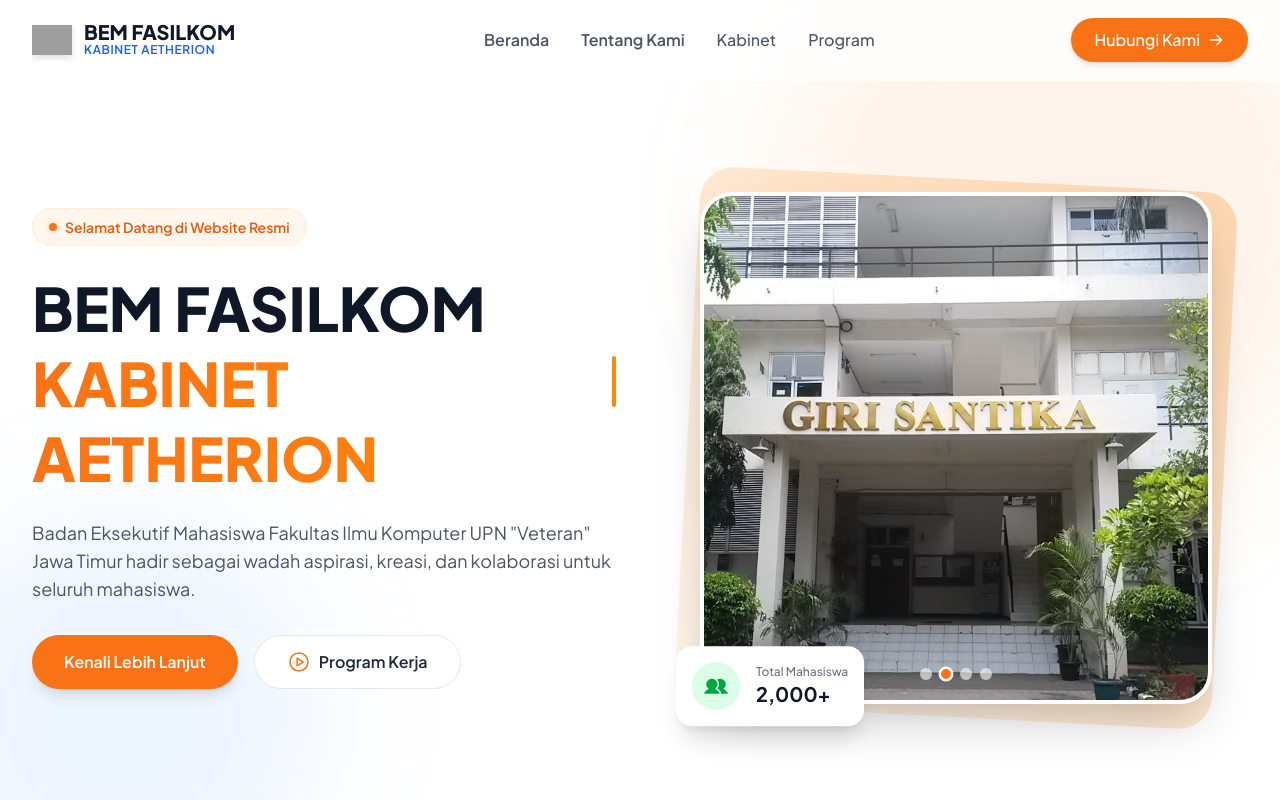
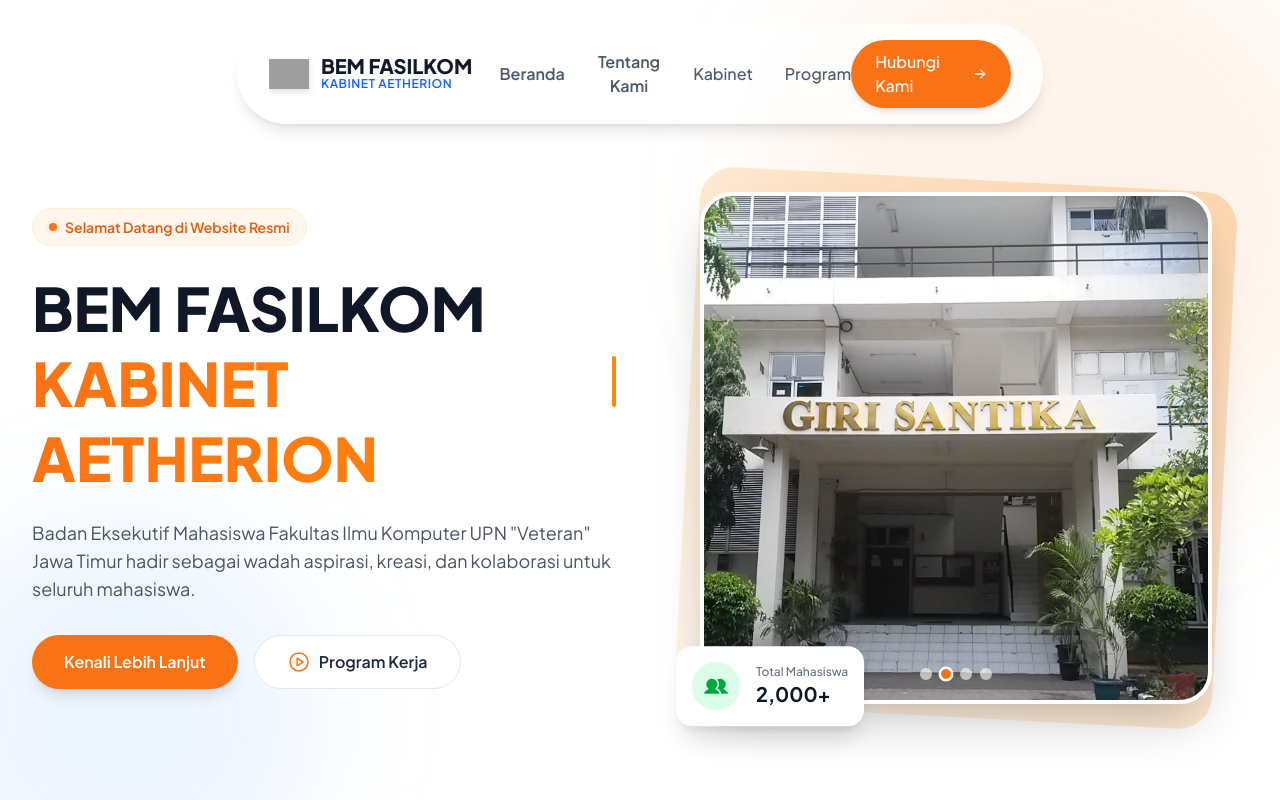
Before and after one commit to yann-gamedev/Website-BEM-Fasilkom, a React (Vite) app: page / in a window 1280 px wide. Shown: the top 800 px of the page. Built offline with nearby package versions, Linux system fonts and the light colour scheme; grey boxes are pictures that could not be loaded.

Commit message:
Navbar Updates

```diff
--- a/src/components/Navbar.jsx
+++ b/src/components/Navbar.jsx
@@ -50,7 +50,9 @@
   };
 
   return (
-    <header className={`fixed w-full z-50 transition-all duration-300 glass-nav ${isScrolled ? 'shadow-md bg-white/90 py-2' : 'bg-white/10 py-4'}`}>
+    <header className={`fixed z-50 transition-all duration-300 ease-in-out left-1/2 -translate-x-1/2 max-w-5xl bg-white/75 backdrop-blur-md rounded-full shadow-lg ${
+      isScrolled ? 'top-4 py-3' : 'top-6 py-4'
+    }`}>
       <div className="max-w-7xl mx-auto px-4 sm:px-6 lg:px-8">
         <div className="flex justify-between items-center">
 
@@ -105,7 +107,7 @@
             initial={{ height: 0, opacity: 0 }}
             animate={{ height: 'auto', opacity: 1 }}
             exit={{ height: 0, opacity: 0 }}
-            className="md:hidden bg-white/95 backdrop-blur-xl border-t border-gray-100 absolute w-full top-full left-0 shadow-xl overflow-hidden"
+            className="md:hidden absolute w-full top-full left-0 overflow-hidden bg-white/75 backdrop-blur-md rounded-b-3xl shadow-lg transition-all duration-300"
           >
             <div className="px-4 pt-2 pb-6 space-y-1">
               <button type="button" onClick={() => handleNavigate('landing', 'beranda')} className={`w-full text-left block px-3 py-3 text-base font-medium rounded-lg bg-transparent border-0 transition-colors duration-200 ${isLinkActive('landing') ? 'text-brand-600 bg-brand-50 font-semibold' : 'text-gray-800 hover:text-brand-500 hover:bg-brand-50'}`}>Beranda</button>
```
Also changed, not shown: 2 other files (tests, documents, lock files or other folders).
